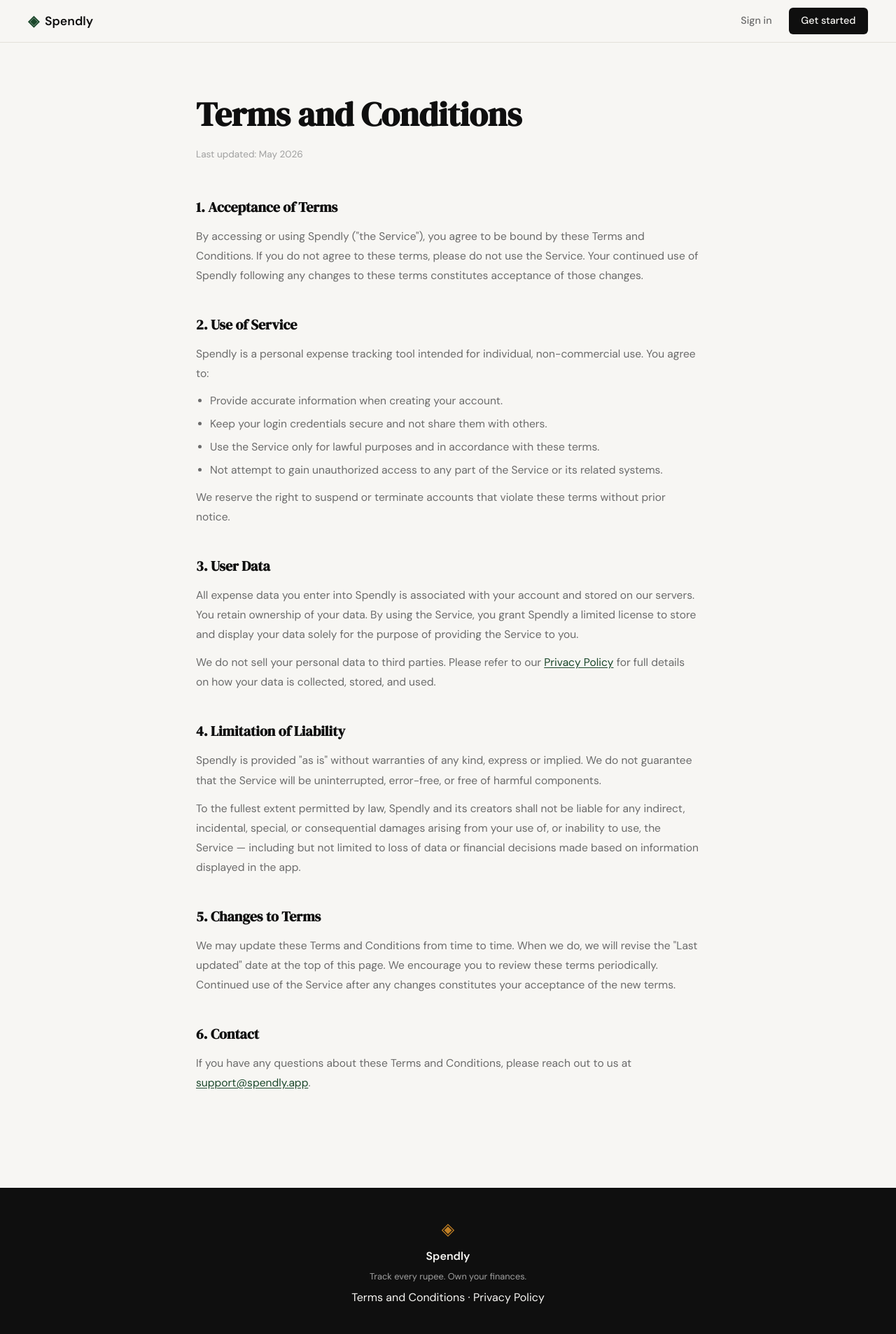
After one commit to Atharv-Agrawal/spendly, a Flask app: page /terms in a window 1280 px wide. The commit adds this page. Shown: the whole page at 70% size. Run offline with Flask 3, Linux system fonts and the light colour scheme.

Commit message:
landing: add terms and conditions page and route

```diff
--- a/app.py
+++ b/app.py
@@ -20,6 +20,11 @@
 @app.route("/login")
 def login():
     return render_template("login.html")
+
+
+@app.route("/terms")
+def terms():
+    return render_template("terms.html")
 
 
 # ------------------------------------------------------------------ #
--- a/static/css/style.css
+++ b/static/css/style.css
@@ -508,6 +508,71 @@
 }
 
 /* ------------------------------------------------------------------ */
+/* Terms / Privacy pages                                              */
+/* ------------------------------------------------------------------ */
+
+.terms-page {
+    padding: 4rem 2rem 6rem;
+}
+
+.terms-inner {
+    max-width: 720px;
+    margin: 0 auto;
+}
+
+.terms-title {
+    font-family: var(--font-display);
+    font-size: clamp(2rem, 4vw, 3rem);
+    color: var(--ink);
+    margin-bottom: 0.5rem;
+}
+
+.terms-updated {
+    font-size: 0.85rem;
+    color: var(--ink-faint);
+    margin-bottom: 3rem;
+}
+
+.terms-section {
+    margin-bottom: 2.5rem;
+}
+
+.terms-section h2 {
+    font-family: var(--font-display);
+    font-size: 1.25rem;
+    color: var(--ink);
+    margin-bottom: 0.75rem;
+}
+
+.terms-section p {
+    font-size: 0.975rem;
+    color: var(--ink-muted);
+    line-height: 1.8;
+    margin-bottom: 0.75rem;
+}
+
+.terms-section ul {
+    margin: 0.5rem 0 0.75rem 1.25rem;
+    display: flex;
+    flex-direction: column;
+    gap: 0.4rem;
+}
+
+.terms-section ul li {
+    font-size: 0.975rem;
+    color: var(--ink-muted);
+    line-height: 1.7;
+}
+
+.terms-section a {
+    color: var(--accent);
+    text-decoration: underline;
+    text-underline-offset: 2px;
+}
+
+.terms-section a:hover { color: var(--ink); }
+
+/* ------------------------------------------------------------------ */
 /* Responsive                                                          */
 /* ------------------------------------------------------------------ */
 
--- a/templates/base.html
+++ b/templates/base.html
@@ -34,6 +34,7 @@
             <span class="brand-icon">◈</span>
             <span class="footer-name">Spendly</span>
             <p class="footer-copy">Track every rupee. Own your finances.</p>
+            <p><a href="{{ url_for('terms') }}">Terms and Conditions</a> · <a href="#">Privacy Policy</a></p>
         </div>
     </footer>
 
--- /dev/null
+++ b/templates/terms.html
@@ -0,0 +1,53 @@
+{% extends "base.html" %}
+
+{% block title %}Terms and Conditions — Spendly{% endblock %}
+
+{% block content %}
+
+<section class="terms-page">
+    <div class="terms-inner">
+        <h1 class="terms-title">Terms and Conditions</h1>
+        <p class="terms-updated">Last updated: May 2026</p>
+
+        <div class="terms-section">
+            <h2>1. Acceptance of Terms</h2>
+            <p>By accessing or using Spendly ("the Service"), you agree to be bound by these Terms and Conditions. If you do not agree to these terms, please do not use the Service. Your continued use of Spendly following any changes to these terms constitutes acceptance of those changes.</p>
+        </div>
+
+        <div class="terms-section">
+            <h2>2. Use of Service</h2>
+            <p>Spendly is a personal expense tracking tool intended for individual, non-commercial use. You agree to:</p>
+            <ul>
+                <li>Provide accurate information when creating your account.</li>
+                <li>Keep your login credentials secure and not share them with others.</li>
+                <li>Use the Service only for lawful purposes and in accordance with these terms.</li>
+                <li>Not attempt to gain unauthorized access to any part of the Service or its related systems.</li>
+            </ul>
+            <p>We reserve the right to suspend or terminate accounts that violate these terms without prior notice.</p>
+        </div>
+
+        <div class="terms-section">
+            <h2>3. User Data</h2>
+            <p>All expense data you enter into Spendly is associated with your account and stored on our servers. You retain ownership of your data. By using the Service, you grant Spendly a limited license to store and display your data solely for the purpose of providing the Service to you.</p>
+            <p>We do not sell your personal data to third parties. Please refer to our <a href="#">Privacy Policy</a> for full details on how your data is collected, stored, and used.</p>
+        </div>
+
+        <div class="terms-section">
+            <h2>4. Limitation of Liability</h2>
+            <p>Spendly is provided "as is" without warranties of any kind, express or implied. We do not guarantee that the Service will be uninterrupted, error-free, or free of harmful components.</p>
+            <p>To the fullest extent permitted by law, Spendly and its creators shall not be liable for any indirect, incidental, special, or consequential damages arising from your use of, or inability to use, the Service — including but not limited to loss of data or financial decisions made based on information displayed in the app.</p>
+        </div>
+
+        <div class="terms-section">
+            <h2>5. Changes to Terms</h2>
+            <p>We may update these Terms and Conditions from time to time. When we do, we will revise the "Last updated" date at the top of this page. We encourage you to review these terms periodically. Continued use of the Service after any changes constitutes your acceptance of the new terms.</p>
+        </div>
+
+        <div class="terms-section">
+            <h2>6. Contact</h2>
+            <p>If you have any questions about these Terms and Conditions, please reach out to us at <a href="mailto:support@spendly.app">support@spendly.app</a>.</p>
+        </div>
+    </div>
+</section>
+
+{% endblock %}
```
Also changed, not shown: intro git push.txt (added, +124 -0 lines), .claude/settings.local.json.
